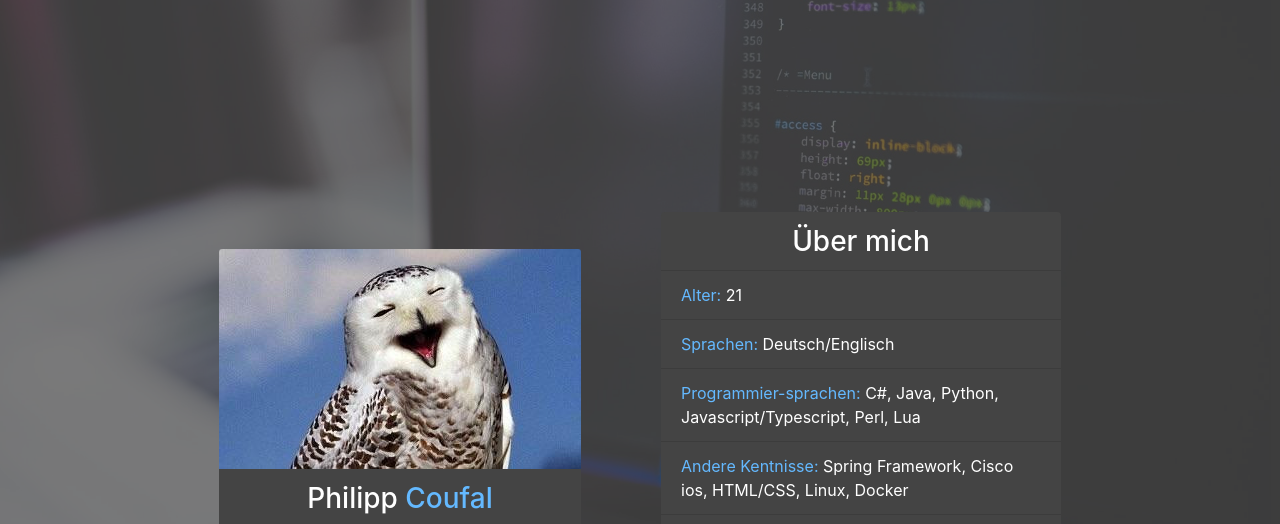
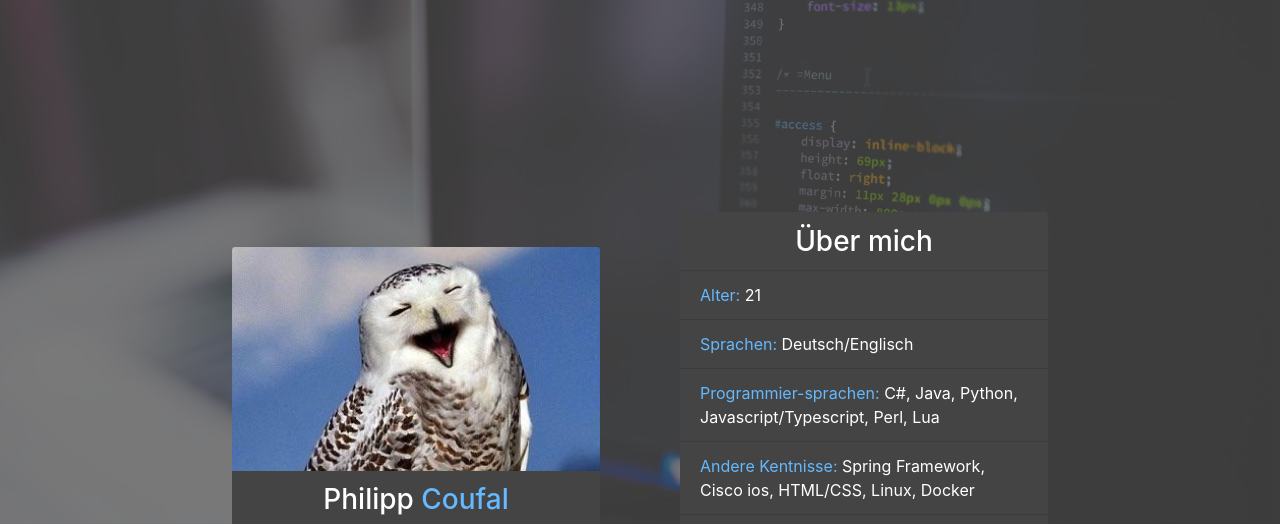
Before and after one commit to philippcou/philippcou.github.io, a website: page index.html in a window 1280 px wide. Shown: the top 524 px of the page. Drawn offline with nearby package versions, Linux system fonts and the light colour scheme.

Commit message:
Fixed some css

```diff
--- a/package.json
+++ b/package.json
@@ -4,7 +4,7 @@
   "description": "portfolio page",
   "main": "index.js",
   "scripts": {
-    "sass": "node-sass -w scss/ -o dist/css/ --recursive"
+    "sass": "node-sass -w scss/ -o css/ --recursive"
   },
   "repository": {
     "type": "git",
--- a/scss/main.scss
+++ b/scss/main.scss
@@ -76,11 +76,12 @@ body{
         background-color: $primary-color;
     }
     &#about-card{
-        width: 25rem;
+        width: 23rem;
         max-height: 30vh;
     }
 
     &#landing-card{
+        width: 23rem;
         max-height: 60vh;
         max-width: 30rem;
     }
```
Also changed, not shown: css/main.css.
